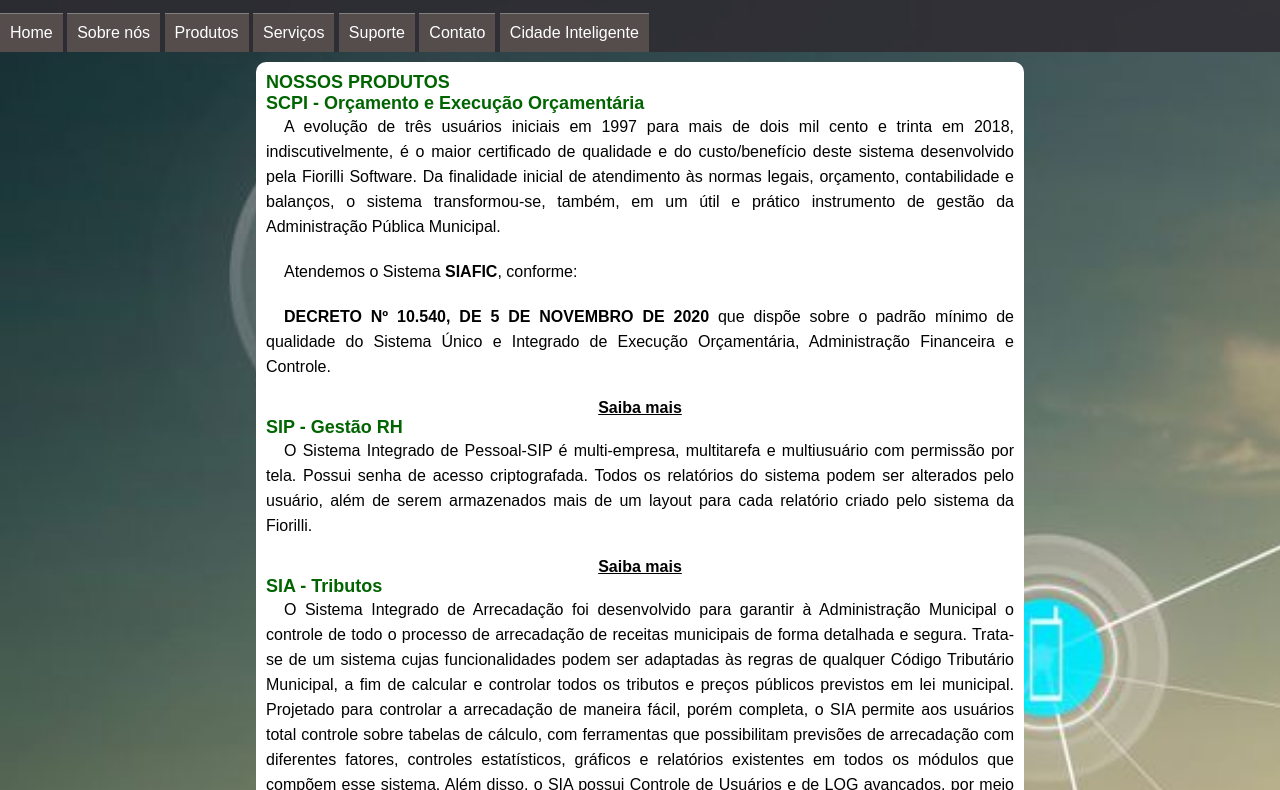
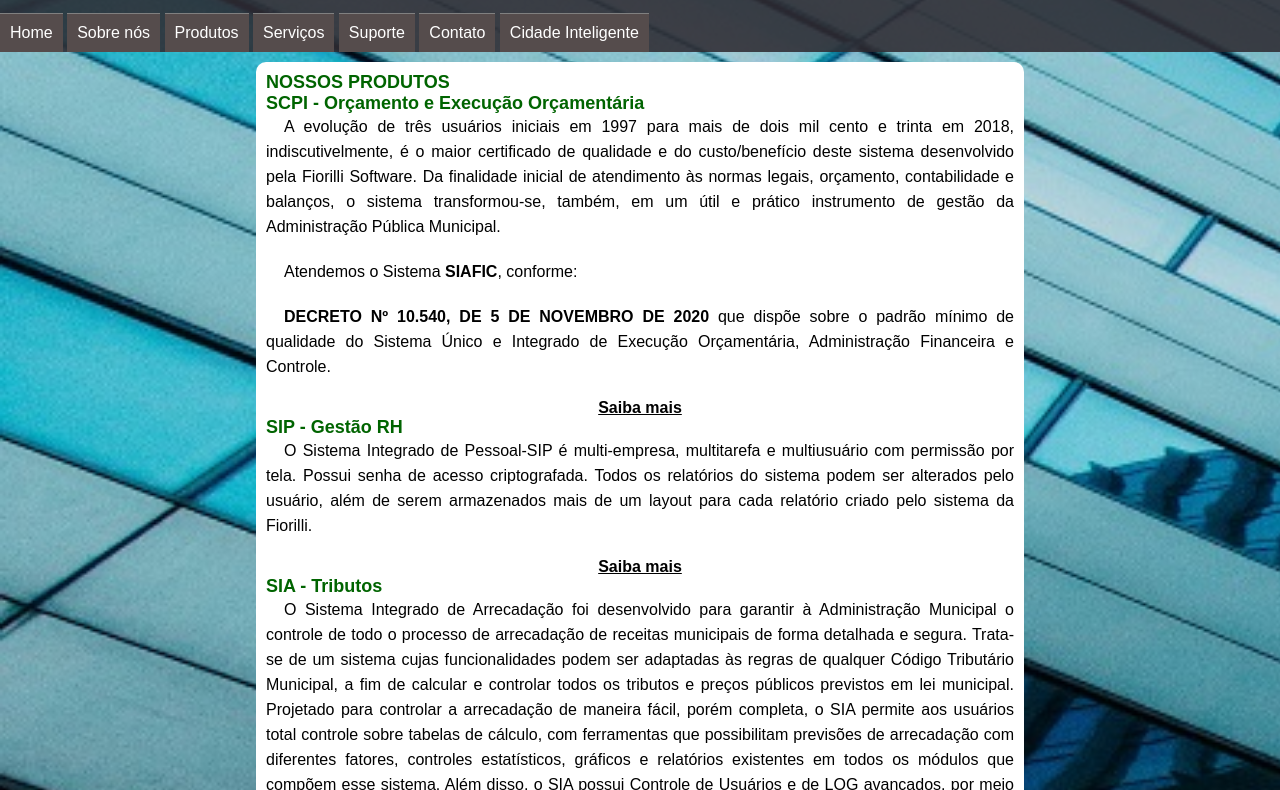
Before and after one commit to andriolimaster/andriolimaster, a plain HTML site: page produtos.html in a window 1280 px wide. Shown: the part 106-896 px from the top of the page. Drawn offline with Linux system fonts and the light colour scheme.

Commit message:
Commit sem cidade inreligente
Commit sem cidade inreligente

```diff
--- a/estilos/style.css
+++ b/estilos/style.css
@@ -7,10 +7,10 @@
     font-family: 'Poppins', sans-serif;
     color: black;
 }
-body, html {
+body {
     background-color: blanchedalmond;
     overflow-x: hidden;
-    background-image: url(../imagens/cidade-tecnologia.jpg);
+    background-image: url(../imagens/6.jpg);
     background-repeat: no-repeat;
     background-size: cover;
 }
--- a/produtos.html
+++ b/produtos.html
@@ -26,7 +26,7 @@
 				<li><a href="servicos.html">Serviços</a></li>
                 <li><a href="#">Suporte</a></li>
                 <li><a href="contato.html">Contato</a></li>
-                <li><a href="leis.html">Cidade Inteligente</a></li>
+                <li><a href="#">Cidade Inteligente</a></li>
             </ul>
         </menu>
 
```
Also changed, not shown: index.html (+1 -1 lines), servicos.html (+1 -1 lines), sobre.html (+1 -1 lines), imagens/1.jpg (added), imagens/3.jpg (added), imagens/5.jpg (added), imagens/6.jpg (added).
